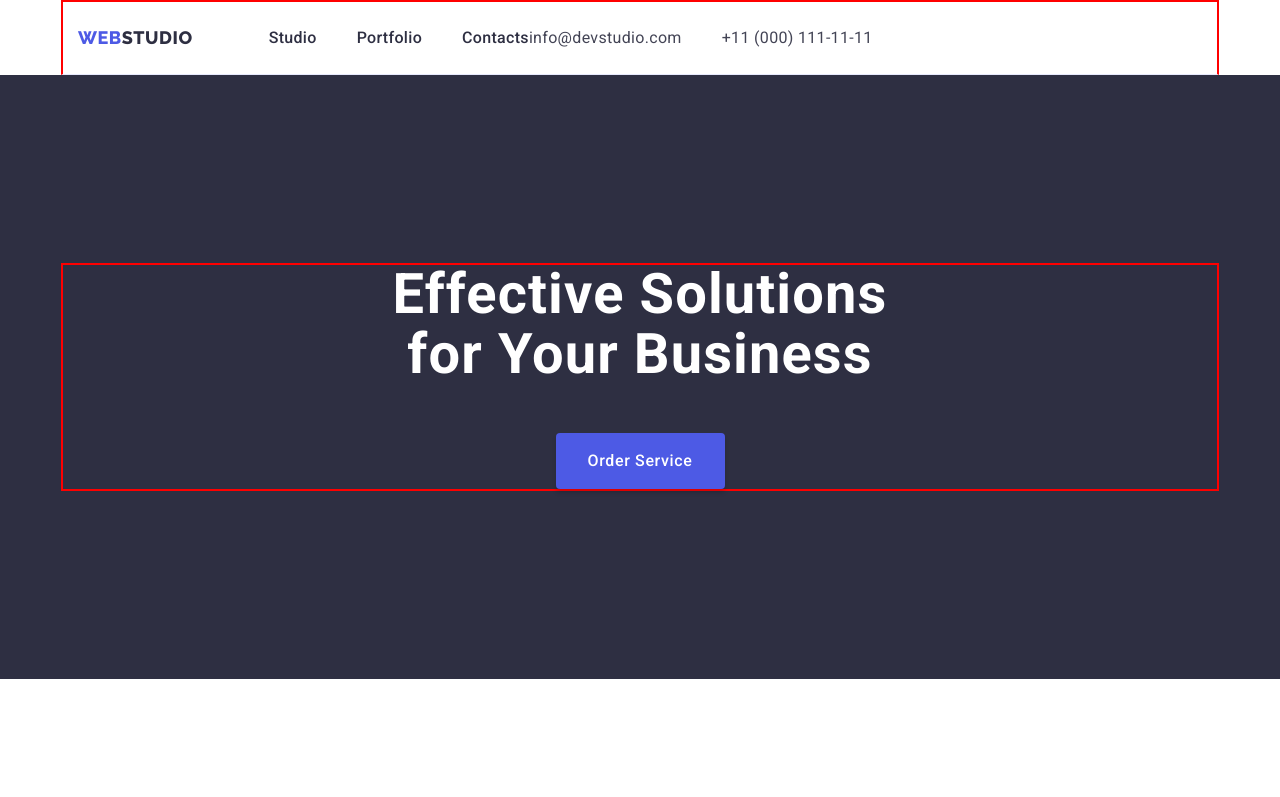
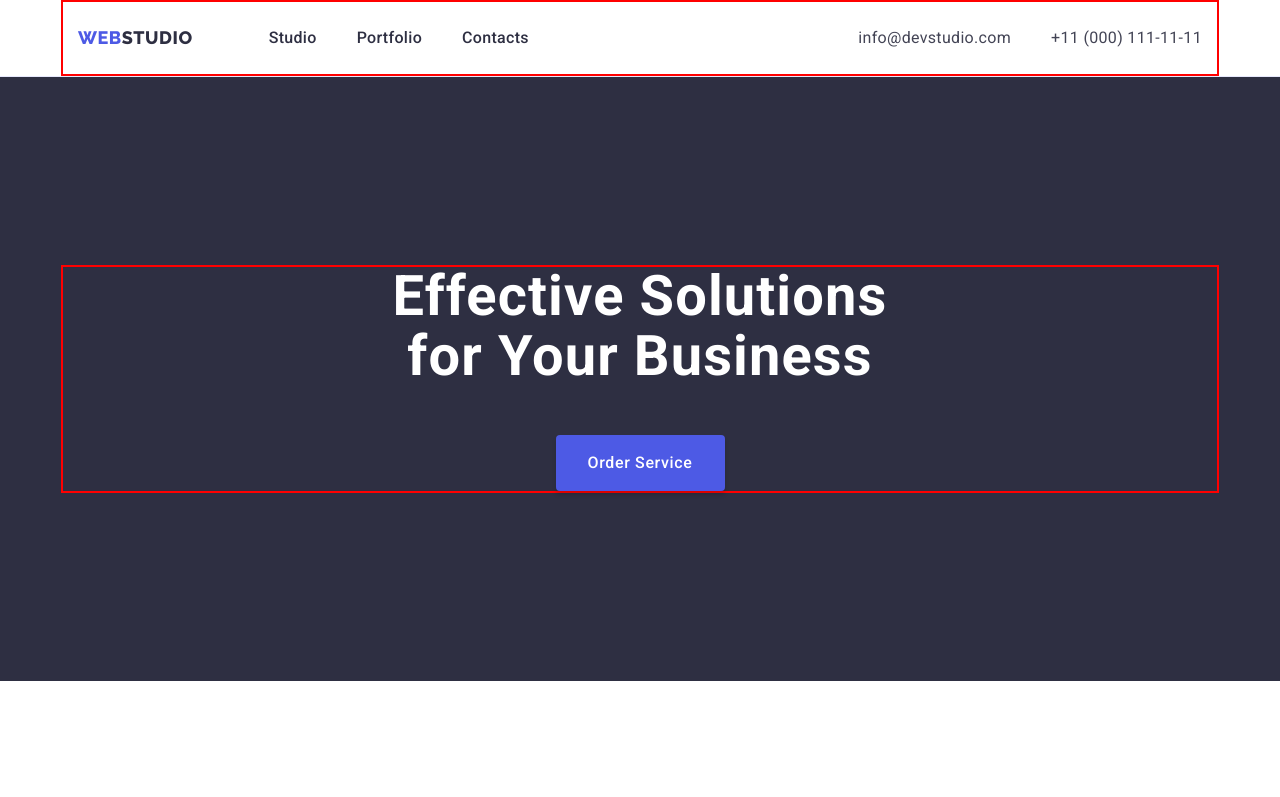
Before and after one commit to Bacasuras/goit-markup-hw-03, a plain HTML site: page index.html in a window 1280 px wide. Shown: the top 797 px of the page. Drawn offline with nearby package versions, Linux system fonts and the light colour scheme.

Commit message:
header-two

```diff
--- a/css/styles.css
+++ b/css/styles.css
@@ -52,10 +52,13 @@ img {
   border: 2px solid red;
 }
 /* header */
+.header {
+  border-bottom: 1px solid #e7e9fc;
+}
 .header-flex {
   display: flex;
-  border-bottom: 1px solid #e7e9fc;
   margin: 0 auto;
+  justify-content: space-between;
 }
 .nav-list {
   display: flex;
--- a/index.html
+++ b/index.html
@@ -18,7 +18,7 @@
     <!-- hedear section -->
 
     <!-- <header class="header header-flex"> -->
-      <header>
+      <header class="header">
       <div class="header-flex container">
       <nav class="nav-flex">
         <a class="link logo" href="./index.html">Web<span class="header-color">Studio</span> </a>
```
